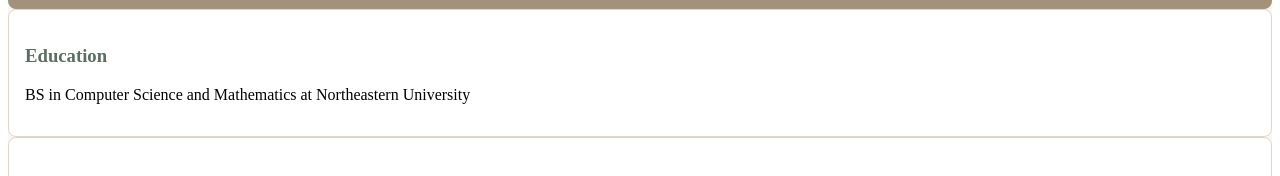
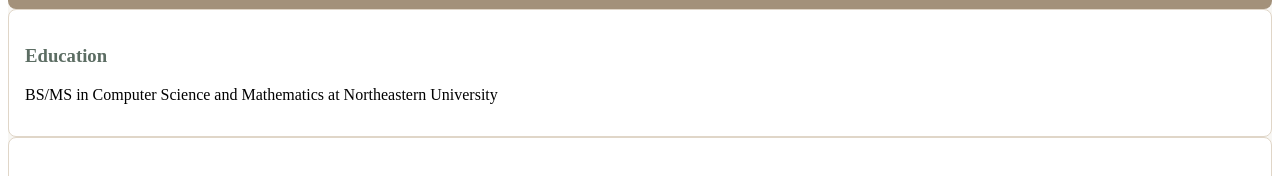
Before and after one commit to adescoteaux1/portfolio, a Next.js app: page / in a window 1280 px wide. Shown: the part 5279-5455 px from the top of the page. Built offline with nearby package versions, Linux system fonts and the light colour scheme.

Commit message:
updating home screen education

```diff
--- a/app/page.tsx
+++ b/app/page.tsx
@@ -270,7 +270,7 @@
               {[
                 {
                   title: "Education",
-                  content: "BS in Computer Science and Mathematics at Northeastern University"
+                  content: "BS/MS in Computer Science and Mathematics at Northeastern University"
                 },
                 {
                   title: "Interests",
```
